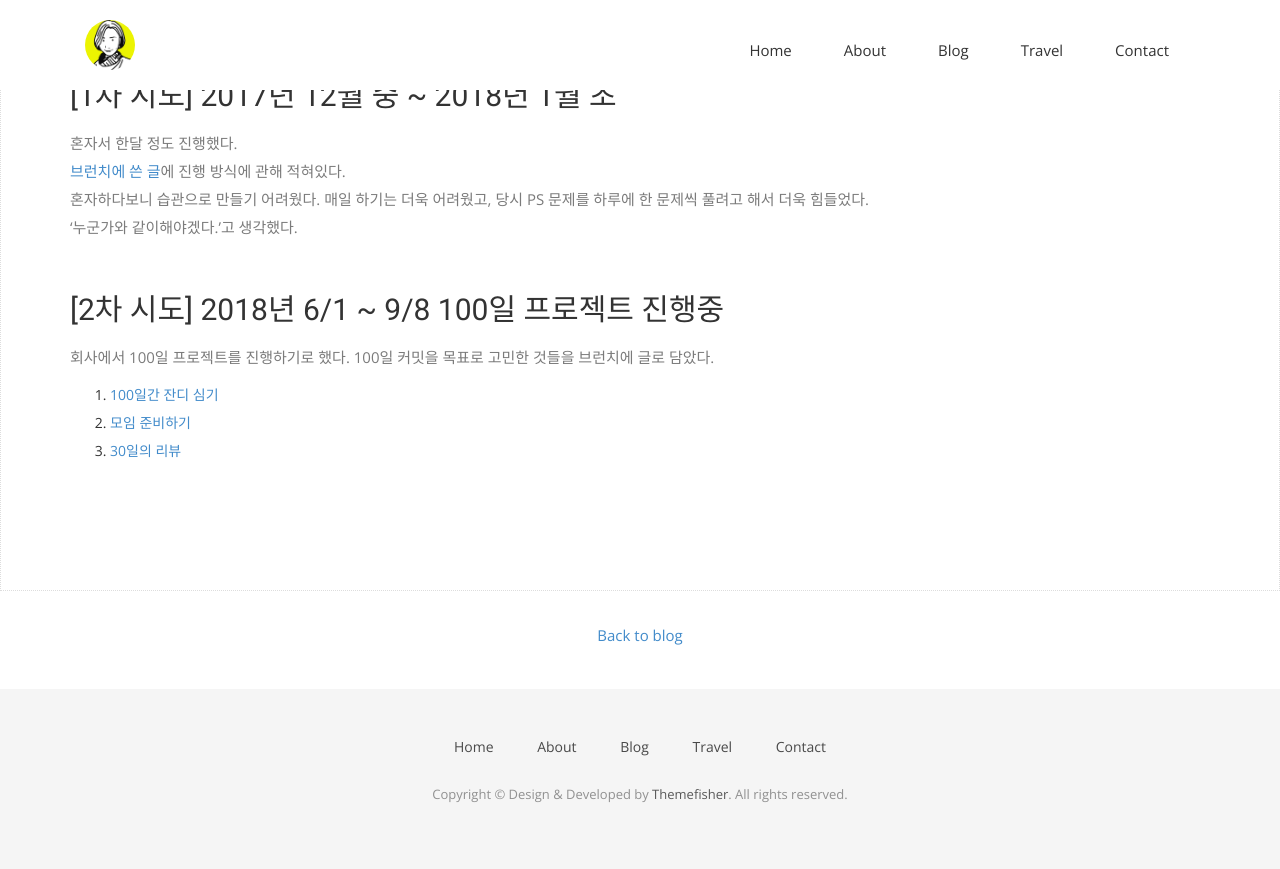
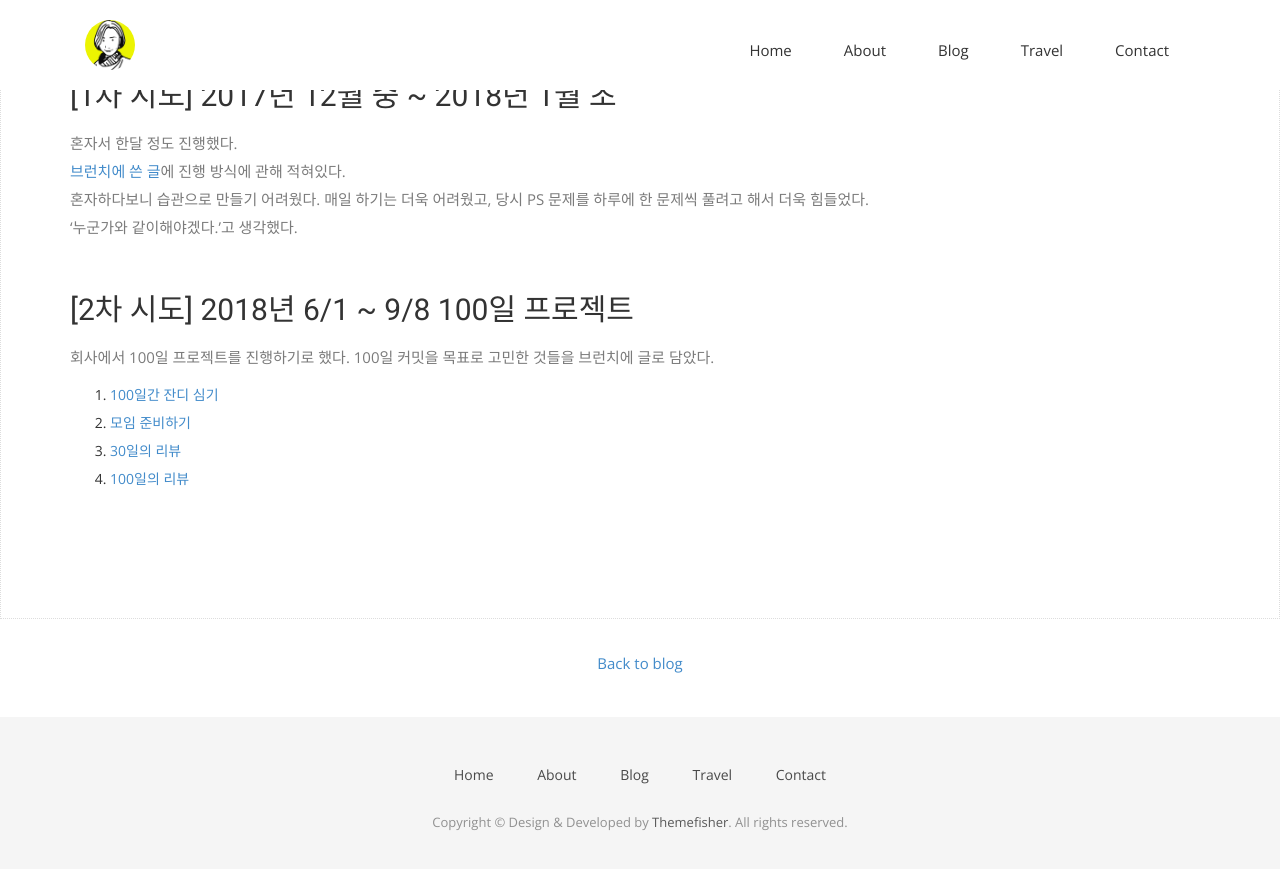
Before and after one commit to aria-grande/aria-grande.github.io, a Jekyll site: the page built from _posts/2018-08-30-about-TIL.md, in a window 1280 px wide and 900 px high, scrolled down 503 px. Shown: the top 869 px of the window. Built offline with Jekyll 4.4.1, drawn with Linux system fonts in a browser that asks for light colours; nearby versions of some CDN libraries; some web fonts are replaced.

Commit message:
added 100 day's review link in TIL

```diff
--- a/_posts/2018-08-30-about-TIL.md
+++ b/_posts/2018-08-30-about-TIL.md
@@ -17,8 +17,9 @@ Today I solve(이하 TIS)는 매일 하나 이상의 문제를 고민하고, 고
 혼자하다보니 습관으로 만들기 어려웠다. 매일 하기는 더욱 어려웠고, 당시 PS 문제를 하루에 한 문제씩 풀려고 해서 더욱 힘들었다.<br/>
 '누군가와 같이해야겠다.'고 생각했다.<br/>
 
-## [2차 시도] 2018년 6/1 ~ 9/8 100일 프로젝트 진행중
+## [2차 시도] 2018년 6/1 ~ 9/8 100일 프로젝트
 회사에서 100일 프로젝트를 진행하기로 했다. 100일 커밋을 목표로 고민한 것들을 브런치에 글로 담았다.
 1. [100일간 잔디 심기](https://brunch.co.kr/@aria-grande/27)
 2. [모임 준비하기](https://brunch.co.kr/@aria-grande/28)
 3. [30일의 리뷰](https://brunch.co.kr/@aria-grande/29)
+4. [100일의 리뷰](https://brunch.co.kr/@aria-grande/32)
```
